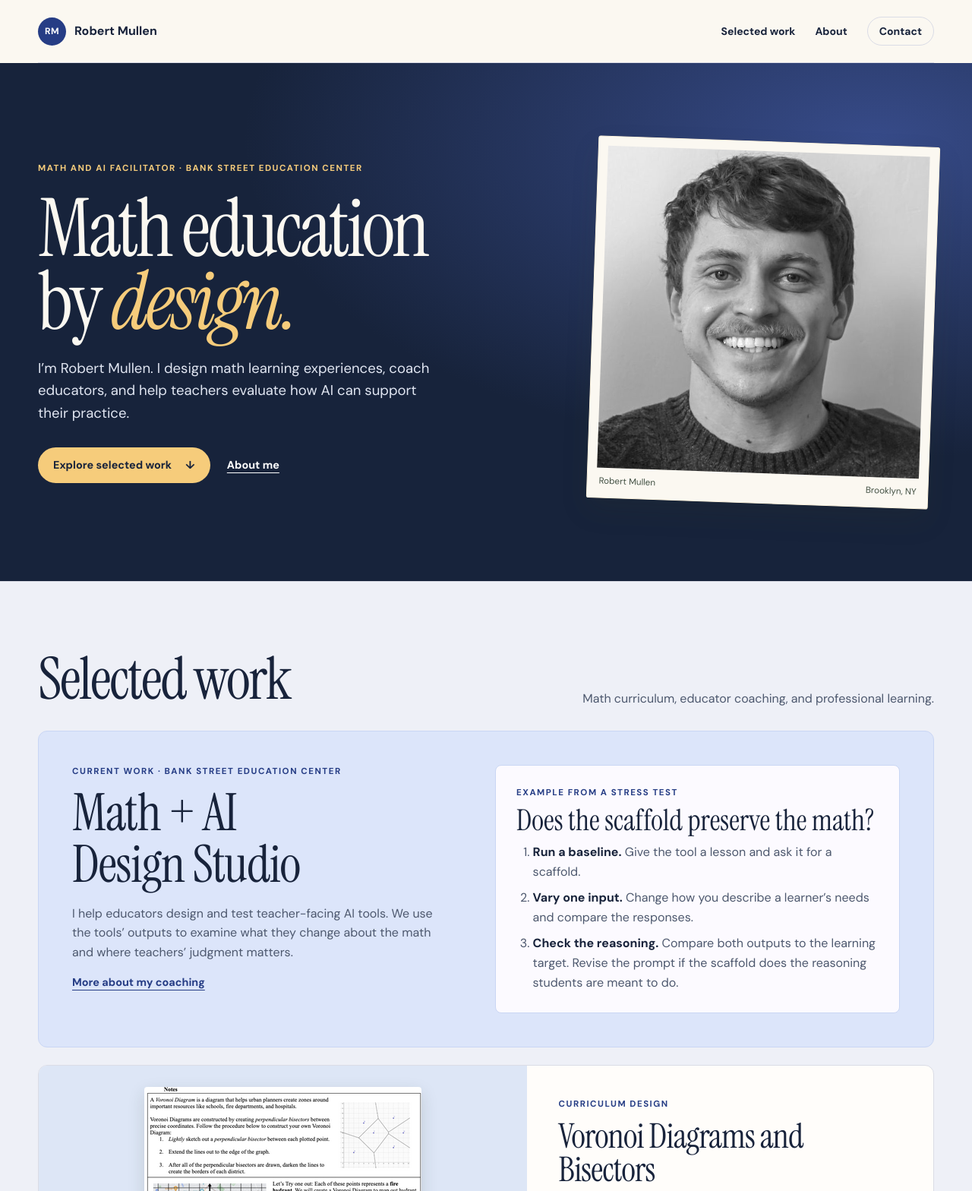
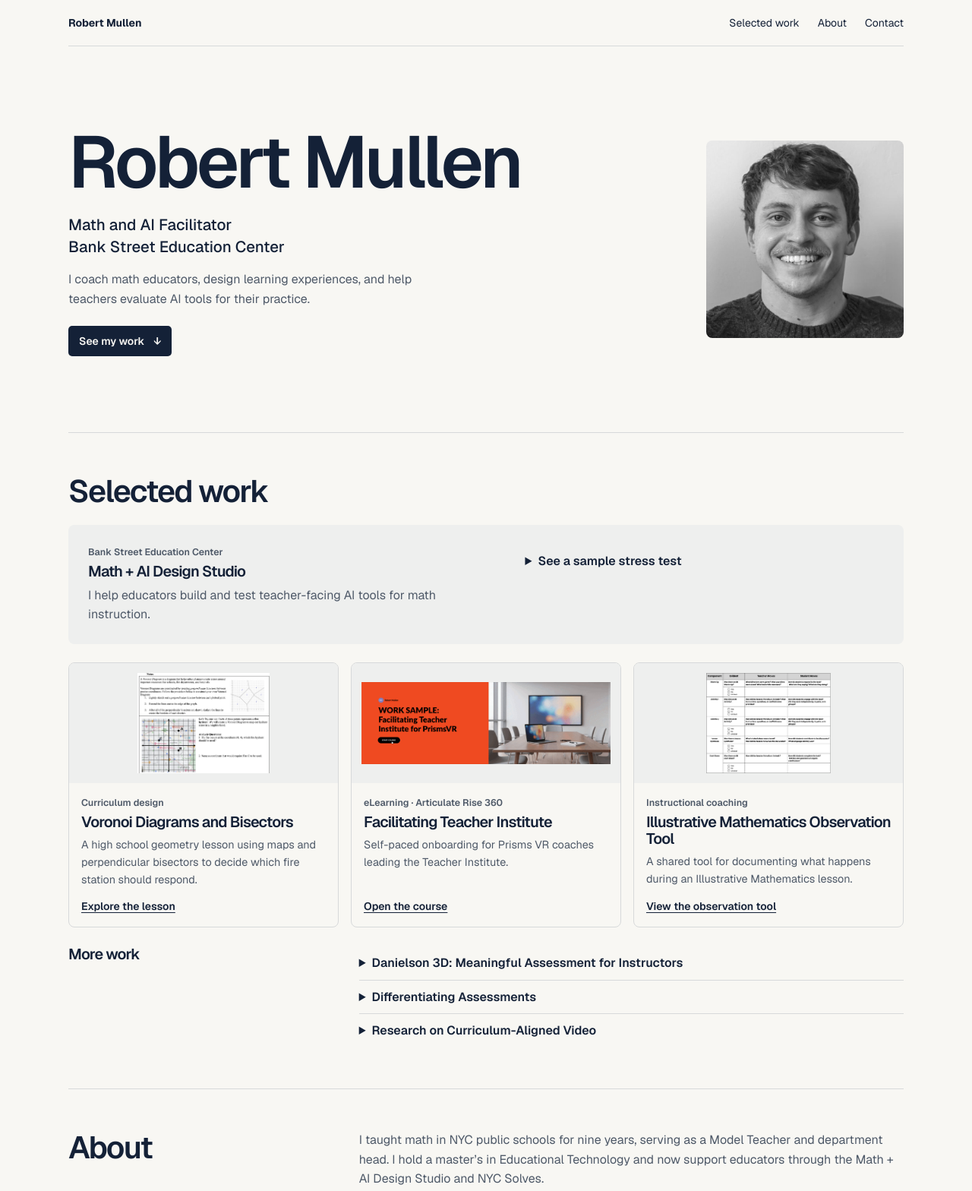
Before and after one commit to robertterencemullen-alt/Portfolio, a plain HTML site: page public/index.html in a window 1280 px wide. Shown: the top 1568 px of the page at 76% size. Drawn offline with nearby package versions, Linux system fonts and the light colour scheme.

Commit message:
Add files via upload

```diff
--- a/public/index.html
+++ b/public/index.html
@@ -5,65 +5,56 @@
 <meta name="viewport" content="width=device-width, initial-scale=1">
 <title>Robert Mullen | Math Education, Coaching & AI</title>
 <meta name="description" content="Selected work by Robert Mullen in math education, instructional design, and educator coaching.">
-<meta name="theme-color" content="#17233b">
+<meta name="theme-color" content="#142137">
 <link rel="stylesheet" href="style.css">
 <link rel="icon" href="media/favicon.svg" type="image/svg+xml">
 </head>
 <body id="top">
 <a class="skip" href="#main">Skip to content</a>
 <header class="wrap header">
-<a class="brand" href="#top"><span>RM</span> Robert Mullen</a>
+<a class="brand" href="#top">Robert Mullen</a>
 <nav aria-label="Main navigation"><a href="#work">Selected work</a><a href="#about">About</a><a class="contact-link" href="#contact">Contact</a></nav>
 </header>
 <main id="main">
-<section class="hero-band" aria-labelledby="intro">
-<div class="wrap hero">
-<div>
-<p class="eyebrow">Math and AI Facilitator · Bank Street Education Center</p>
-<h1 id="intro">Math education<br>by <em>design.</em></h1>
-<p class="lede">I’m Robert Mullen. I design math learning experiences, coach educators, and help teachers evaluate how AI can support their practice.</p>
-<div class="actions"><a class="button" href="#work">Explore selected work <span aria-hidden="true">↓</span></a><a class="line-link" href="#about">About me</a></div>
-</div>
-<figure class="portrait"><img src="media/robert.jpg" width="630" height="662" alt="Robert Mullen"><figcaption><span>Robert Mullen</span><span>Brooklyn, NY</span></figcaption></figure>
-</div>
+<section class="wrap hero" aria-labelledby="intro">
+  <div>
+    <h1 id="intro">Robert Mullen</h1>
+    <p class="role">Math and AI Facilitator<br>Bank Street Education Center</p>
+    <p class="lede">I coach math educators, design learning experiences, and help teachers evaluate AI tools for their practice.</p>
+    <a class="button" href="#work">See my work <span aria-hidden="true">↓</span></a>
+  </div>
+  <img class="portrait" src="media/robert.jpg" width="630" height="662" alt="Robert Mullen">
 </section>
-<section class="work-band" id="work">
-<div class="wrap">
-<div class="section-head"><h2>Selected work</h2><p>Math curriculum, educator coaching, and professional learning.</p></div>
-<article class="studio">
-<div class="studio-copy">
-<p class="eyebrow">Current work · Bank Street Education Center</p>
-<h3>Math + AI<br>Design Studio</h3>
-<p>I help educators design and test teacher-facing AI tools. We use the tools’ outputs to examine what they change about the math and where teachers’ judgment matters.</p>
-<a class="line-link" href="#about">More about my coaching</a>
-</div>
-<div class="studio-example">
-<p class="eyebrow">Example from a stress test</p>
-<h4>Does the scaffold preserve the math?</h4>
-<ol>
-<li><strong>Run a baseline.</strong> Give the tool a lesson and ask it for a scaffold.</li>
-<li><strong>Vary one input.</strong> Change how you describe a learner’s needs and compare the responses.</li>
-<li><strong>Check the reasoning.</strong> Compare both outputs to the learning target. Revise the prompt if the scaffold does the reasoning students are meant to do.</li>
-</ol>
-</div>
-</article>
+<section class="wrap work-band" id="work">
+  <h2>Selected work</h2>
+  <article class="studio">
+    <div>
+      <p class="eyebrow">Bank Street Education Center</p>
+      <h3>Math + AI Design Studio</h3>
+      <p>I help educators build and test teacher-facing AI tools for math instruction.</p>
+    </div>
+    <details>
+      <summary>See a sample stress test</summary>
+      <p>Ask an AI tool to scaffold a math task, then change how you describe a learner’s needs. Compare both outputs against the learning target to see whether students still do the intended reasoning.</p>
+    </details>
+  </article>
 <div class="projects">
 <article class="project featured">
 <div class="project-media map"><img src="media/voronoi.png" alt="Map from the Voronoi diagrams lesson" loading="lazy"></div>
 <div class="project-copy">
 <p class="eyebrow">Curriculum design</p>
 <h3>Voronoi Diagrams and Bisectors</h3>
-<p>Which fire station should respond? In this differentiated high school lesson, students use maps and perpendicular bisectors to determine which station serves each area.</p>
+<p>A high school geometry lesson using maps and perpendicular bisectors to decide which fire station should respond.</p>
 <a class="line-link" href="https://docs.google.com/document/d/1qEpuzX62lRay_-MUb-gONqkzhOq20P-nqtlenFmYsLM/edit?usp=sharing">Explore the lesson</a>
 </div>
 </article>
 <article class="project">
 <div class="project-media course"><img src="media/prisms.png" alt="A screen from the Prisms Teacher Institute onboarding course" loading="lazy"></div>
-<div class="project-copy"><p class="eyebrow">eLearning · Articulate Rise 360</p><h3>Facilitating Teacher Institute</h3><p>A self-paced onboarding prototype that prepares Prisms VR instructional coaches to facilitate the Teacher Institute.</p><a class="line-link" href="https://rmelearningsample.netlify.app/#/">Open the course</a></div>
+<div class="project-copy"><p class="eyebrow">eLearning · Articulate Rise 360</p><h3>Facilitating Teacher Institute</h3><p>Self-paced onboarding for Prisms VR coaches leading the Teacher Institute.</p><a class="line-link" href="https://rmelearningsample.netlify.app/#/">Open the course</a></div>
 </article>
 <article class="project">
 <div class="project-media observe"><img src="media/im.png" alt="Excerpt of the Illustrative Mathematics observation tool" loading="lazy"></div>
-<div class="project-copy"><p class="eyebrow">Instructional coaching</p><h3>Illustrative Mathematics Observation Tool</h3><p>A curriculum-aligned tool that gives coaches, teachers, and administrators a shared way to document what happens during an IM lesson.</p><a class="line-link" href="https://drive.google.com/file/d/1bH3zGAiXdYk-yeP8ndPLMOTgqct1OXKp/view">View the observation tool</a></div>
+<div class="project-copy"><p class="eyebrow">Instructional coaching</p><h3>Illustrative Mathematics Observation Tool</h3><p>A shared tool for documenting what happens during an Illustrative Mathematics lesson.</p><a class="line-link" href="https://drive.google.com/file/d/1bH3zGAiXdYk-yeP8ndPLMOTgqct1OXKp/view">View the observation tool</a></div>
 </article>
 </div>
 <div class="more">
@@ -74,19 +65,18 @@
 <details><summary>Research on Curriculum-Aligned Video</summary><p>My graduate action research examined how curriculum-aligned videos could supplement mathematics instruction, including during the shift to remote learning.</p><a class="line-link" href="https://drive.google.com/file/d/1gtDGnb9iR6Y5nunSrS15PR5Q4NtDPXbc/view">Read the thesis</a></details>
 </div>
 </div>
-</div>
 </section>
 <section class="wrap about" id="about">
-<div><p class="eyebrow">About</p><h2>From the classroom<br> to coaching</h2></div>
-<div><p>I spent nine years teaching math in New York City Public Schools, where I served as a Model Teacher and department head. That classroom experience informs how I coach teachers and design curriculum. I hold a master’s degree in Educational Technology.</p><p>As Math and AI Facilitator at the Bank Street Education Center, I work with both the Math + AI Design Studio and NYC Solves. My work brings together math instruction, professional learning, and the thoughtful use of emerging technology.</p></div>
+<h2>About</h2>
+<p>I taught math in NYC public schools for nine years, serving as a Model Teacher and department head. I hold a master’s in Educational Technology and now support educators through the Math + AI Design Studio and NYC Solves.</p>
 </section>
 <section class="wrap photography" aria-labelledby="photo-title">
-<div class="section-head"><h2 id="photo-title">Photography</h2><p>Selected photographs from my film and digital practice.</p></div>
+<div class="section-head"><h2 id="photo-title">Photography</h2></div>
 <div class="gallery"><img src="media/photo-1.jpg" alt="" loading="lazy"><img src="media/photo-2.jpg" alt="" loading="lazy"><img src="media/photo-3.jpg" alt="" loading="lazy"></div>
 
 </section>
 <section class="contact" id="contact"><div class="wrap contact-inner">
-<div><h2>Let’s talk.</h2><p>Get in touch about curriculum, coaching, or learning design.</p></div>
+<div><h2>Contact</h2></div>
 <div class="actions"><a class="button" href="mailto:robertterencemullen@gmail.com">Email me</a><a class="line-link" href="https://www.linkedin.com/in/mullenrobert/">LinkedIn</a></div>
 </div></section>
 </main>
--- a/public/style.css
+++ b/public/style.css
@@ -1,132 +1,138 @@
-@import url('https://fonts.googleapis.com/css2?family=DM+Sans:wght@400;500;600;700&family=Instrument+Serif:ital@0;1&display=swap');
-:root{--paper:#f7f4ec;--ink:#252b24;--blue:#254839;--muted:#526057;--border:#d8d8ca;--gold:#e8ecaa;--serif:"Instrument Serif",Georgia,serif;--sans:"DM Sans",system-ui,sans-serif}
-*{box-sizing:border-box}
-html{scroll-behavior:smooth}
-body{margin:0;color:var(--ink);background:var(--paper);font:16px/1.6 var(--sans)}
-a{color:inherit;text-underline-offset:5px}
-a:focus-visible,summary:focus-visible{outline:2px solid currentColor;outline-offset:5px}
-img{display:block;max-width:100%}
-h1,h2,h3,p,figure{margin:0}
-h1,h2,h3{font:400 1em/1 var(--serif)}
-h2{font-size:clamp(3rem,6vw,5rem);letter-spacing:-.027em}
-h3{font-size:clamp(2rem,3.5vw,3.15rem);letter-spacing:-.018em}
-.wrap{width:min(1180px,calc(100% - 96px));margin-inline:auto}
-.skip{position:absolute;left:12px;top:-100px;background:white;padding:10px;z-index:2}
-.skip:focus{top:12px}
-.header,.footer{display:flex;align-items:center;justify-content:space-between;gap:20px;padding:22px 0}
-.header{border-bottom:1px solid var(--border)}
-.brand,nav a,.footer a{text-decoration:none;font-weight:700}
-.brand{display:flex;align-items:center;gap:11px}
-.brand span{display:grid;place-items:center;background:var(--blue);color:white;width:37px;height:37px;border-radius:50%;font-size:12px;letter-spacing:.04em}
-nav{display:flex;align-items:center;gap:26px;font-size:14px}
-nav a:hover,.footer a:hover{text-decoration:underline}
-.contact-link{border:1px solid var(--border);border-radius:40px;padding:7px 15px}
-.hero{display:grid;grid-template-columns:1.45fr 1fr;gap:clamp(30px,6vw,92px);align-items:center;padding-block:clamp(56px,8vw,108px)}
-.eyebrow{font-size:.72rem;font-weight:700;letter-spacing:.13em;text-transform:uppercase;color:var(--blue)}
-.hero .eyebrow{display:flex;align-items:center;gap:10px}
-.hero .eyebrow span{display:inline-block;width:9px;height:9px;border-radius:50%;background:#71864e;flex:none}
-h1{font-size:clamp(4.25rem,8.3vw,8.3rem);line-height:.9;letter-spacing:-.035em;margin:23px 0 25px}
-h1 em{color:var(--blue);font-weight:400}
-.lede{color:var(--muted);font-size:clamp(1rem,1.6vw,1.16rem);max-width:520px}
-.actions{display:flex;align-items:center;flex-wrap:wrap;gap:22px;margin-top:29px}
-.button{display:inline-flex;align-items:center;justify-content:center;gap:18px;padding:12px 20px;background:var(--blue);color:white;border-radius:40px;text-decoration:none;font-weight:700;font-size:.9rem}
-.button:hover{background:#37614b}
-.line-link{font-size:.9rem;font-weight:700;color:var(--blue);text-decoration-thickness:1px}
-.line-link:hover{text-decoration-thickness:2px}
-.portrait{padding:12px;background:#e8e8d9;border:1px solid #dcdfcf;transform:rotate(2deg);box-shadow:0 16px 35px #343d2220}
-.portrait img{width:100%;height:auto;aspect-ratio:1/1;object-fit:cover}
-figcaption{display:flex;justify-content:space-between;gap:8px;padding:8px 3px 0;font-size:.73rem;color:#435144}
-.work-band{background:#eeeee3;border-block:1px solid var(--border);padding-block:clamp(48px,7vw,92px)}
-.section-head{display:flex;justify-content:space-between;align-items:end;gap:12px 30px;flex-wrap:wrap;margin-bottom:29px}
-.section-head p,.project p:not(.eyebrow),.more p,.about p:not(.eyebrow){color:var(--muted)}
-.projects{display:grid;grid-template-columns:1fr 1fr;gap:23px}
-.project{background:#fbfaf4;border:1px solid var(--border);border-radius:12px;overflow:hidden}
-.featured{display:grid;grid-template-columns:1.2fr 1fr;grid-column:1/-1;align-items:stretch}
-.project-media{height:230px;overflow:hidden;display:grid;place-items:center;padding:25px}
-.featured .project-media{height:100%;min-height:300px}
-.project-media img{max-height:100%;width:auto;object-fit:contain;box-shadow:0 8px 22px #27332126;border-radius:4px}
-.map{background:#dce5d5}
-.course{background:#e8dfcc}
-.observe{background:#dce5df}
-.project-copy{padding:clamp(22px,4vw,42px);display:flex;flex-direction:column;align-items:flex-start;justify-content:center}
-.project-copy h3{margin:10px 0 13px}
-.project-copy .line-link{margin-top:19px}
-.more,.about{display:grid;grid-template-columns:1fr 1.35fr;gap:30px}
-.more{margin-top:43px}
-details{border-bottom:1px solid #cbd1c3;padding:13px 0}
-details:first-child{border-top:1px solid #cbd1c3}
-summary{cursor:pointer;font-weight:700}
-details p{margin:10px 0}
-.detail-image{width:min(100%,460px);margin:15px 0 4px}
-.about{padding-block:clamp(55px,8vw,96px);border-bottom:1px solid var(--border)}
-.about h2{margin-top:12px}
-.about p:not(.eyebrow){font-size:1.1rem}
-.about p+p{margin-top:16px}
-.photography{padding-block:clamp(48px,7vw,84px)}
-.gallery{display:grid;grid-template-columns:repeat(3,1fr);gap:14px;margin-bottom:18px}
-.gallery img{width:100%;aspect-ratio:1.25;object-fit:cover;border-radius:6px}
-.contact{background:var(--blue);color:white;padding:50px 0}
-.contact-inner{display:flex;align-items:center;justify-content:space-between;flex-wrap:wrap;gap:18px 30px}
-.contact p{margin-top:9px;color:#edf0e4}
-.contact .actions{margin-top:0}
-.contact .button{background:var(--gold);color:#26362a}
-.contact .button:hover{background:#f6f8ce}
-.contact .line-link{color:white}
-.footer{font-size:.83rem;color:var(--muted)}
-@media(max-width:820px){.wrap{width:calc(100% - 48px)}.hero{gap:28px}h1{font-size:clamp(3.8rem,9vw,6rem)}.desktop{display:none}}
-@media(max-width:620px){.wrap{width:calc(100% - 36px)}.header{padding:15px 0;gap:12px}.brand{font-size:.85rem;gap:6px}.brand span{width:29px;height:29px;font-size:10px}nav{gap:12px;font-size:.8rem}.contact-link{padding:4px 8px}.hero,.projects,.featured,.more,.about{grid-template-columns:1fr}.hero{padding-block:45px;gap:30px}.portrait{width:min(92%,370px);justify-self:center}.featured .project-media{min-height:0;height:240px}.more,.about{gap:16px}.gallery{gap:6px}.footer{gap:10px}}
-@media(prefers-reduced-motion:reduce){html{scroll-behavior:auto}}
+@import url('https://fonts.googleapis.com/css2?family=Geist:wght@400;500;600;700&display=swap');
 
-/* The navy hero and blue accents carry through the portfolio. */
-:root{
-  --paper:#fbf8f1;
-  --ink:#18233b;
-  --blue:#263d85;
-  --muted:#4d586e;
-  --border:#dadce6;
-  --gold:#f6cc7b;
+:root {
+  --paper: #f8f7f3;
+  --navy: #142137;
+  --muted: #4e5968;
+  --rule: #d7d9da;
+  --surface: #eeefee;
 }
-.hero-band{
-  color:var(--paper);
-  background:
-    radial-gradient(ellipse at 90% 15%,#374b89 0%,transparent 51%),
-    #17233b;
+* { box-sizing: border-box; }
+html { scroll-behavior: smooth; }
+body {
+  margin: 0;
+  background: var(--paper);
+  color: var(--navy);
+  font: 16px/1.6 Geist, system-ui, sans-serif;
 }
-.hero{min-width:0}
-.hero .eyebrow{color:#f6cc7b}
-.hero .eyebrow span{background:var(--gold)}
-.hero h1 em{color:var(--gold)}
-.hero .lede{color:#e1e6f2}
-.hero .line-link{color:white}
-.hero .button{background:var(--gold);color:var(--ink)}
-.hero .button:hover{background:#ffe2a9}
-.portrait{background:var(--paper);border-color:#fff5df;border-radius:3px}
-.portrait img{object-position:center 44%}
-.work-band{background:#eef0f7}
-.project{background:#fffdfa}
-.map{background:#dde6f6}
-.course{background:#f2e7d7}
-.observe{background:#e5e9f3}
-.studio{
-  display:grid;
-  grid-template-columns:1fr 1fr;
-  gap:24px;
-  margin-bottom:23px;
-  padding:clamp(22px,4vw,44px);
-  background:#dce5fa;
-  border:1px solid #c9d6f4;
-  border-radius:12px;
+h1, h2, h3, p { margin: 0; }
+h1, h2, h3 { line-height: 1.1; letter-spacing: -.04em; }
+h1 { font-size: clamp(3rem, 7.5vw, 6.3rem); font-weight: 600; }
+h2 { font-size: clamp(1.85rem, 3.2vw, 2.65rem); font-weight: 600; }
+h3 { font-size: 1.24rem; font-weight: 600; }
+a { color: inherit; text-underline-offset: .24em; }
+a:focus-visible, summary:focus-visible { outline: 2px solid var(--navy); outline-offset: 5px; }
+img { max-width: 100%; display: block; }
+.wrap { width: min(1100px, calc(100% - 80px)); margin-inline: auto; }
+.skip { position: absolute; left: 16px; top: -100px; background: var(--paper); padding: 8px 12px; }
+.skip:focus { top: 12px; }
+.header, .footer {
+  display: flex;
+  justify-content: space-between;
+  align-items: center;
+  gap: 10px 24px;
+  flex-wrap: wrap;
+  padding-block: 19px;
+  font-size: .875rem;
 }
-.studio-copy h3{font-size:clamp(3rem,5.3vw,5.15rem);margin:12px 0 17px}
-.studio-copy p:not(.eyebrow){max-width:46ch;color:var(--muted)}
-.studio-copy .line-link{display:inline-block;margin-top:16px}
-.studio-example{align-self:center;background:#fcfaff;border:1px solid #c9d6f4;border-radius:8px;padding:clamp(16px,3vw,27px)}
-.studio-example h4{font:400 clamp(1.85rem,3vw,2.5rem)/1 var(--serif);margin:8px 0 10px}
-.studio-example ol{padding-left:1.35rem;margin:0;color:var(--muted)}
-.studio-example li+li{margin-top:.55rem}
-.studio-example strong{color:var(--ink)}
-.contact{background:#17233b}
-.button:hover{background:#364f9c}
-.details-qr{width:min(100%,230px)}
-@media(max-width:680px){.studio{grid-template-columns:1fr}}
-@media(max-width:420px){.header{flex-wrap:wrap}.hero h1{font-size:clamp(3.2rem,14vw,4.25rem)}}
+.header { border-bottom: 1px solid var(--rule); }
+.header a { text-decoration: none; }
+.header a:hover { text-decoration: underline; }
+.brand { font-weight: 700; }
+nav, .actions { display: flex; gap: 12px 24px; flex-wrap: wrap; align-items: center; }
+.hero {
+  display: grid;
+  grid-template-columns: minmax(0, 1fr) minmax(170px, 260px);
+  align-items: center;
+  gap: clamp(24px, 6vw, 80px);
+  padding-block: clamp(45px, 8vw, 100px);
+}
+.portrait {
+  width: 100%;
+  height: auto;
+  aspect-ratio: 1;
+  object-fit: cover;
+  object-position: center 42%;
+  border-radius: 8px;
+}
+.role { margin-top: 15px; font-size: clamp(1.05rem, 1.8vw, 1.28rem); line-height: 1.4; font-weight: 500; }
+.lede { max-width: 46ch; margin: 16px 0 22px; color: var(--muted); }
+.button {
+  display: inline-flex;
+  align-items: center;
+  gap: 12px;
+  color: var(--paper);
+  background: var(--navy);
+  border-radius: 5px;
+  padding: 9px 14px;
+  font-size: .875rem;
+  font-weight: 600;
+  text-decoration: none;
+}
+.button:hover { background: #30435d; }
+.work-band, .about, .photography, .contact-inner {
+  border-top: 1px solid var(--rule);
+  padding-block: clamp(32px, 5vw, 54px);
+}
+.studio {
+  margin: 22px 0 24px;
+  display: grid;
+  grid-template-columns: 1.15fr 1fr;
+  gap: 12px 32px;
+  align-items: start;
+  background: var(--surface);
+  border-radius: 8px;
+  padding: clamp(17px, 3vw, 26px);
+}
+.eyebrow { color: var(--muted); font-size: .78rem; font-weight: 600; }
+.studio h3, .project h3 { margin: 5px 0 7px; }
+.studio p:not(.eyebrow), .project p:not(.eyebrow), details p, .about p { color: var(--muted); }
+details { padding: 9px 0; }
+details p { margin: 8px 0; }
+summary { cursor: pointer; font-weight: 600; }
+.projects, .gallery { display: grid; grid-template-columns: repeat(3, minmax(0, 1fr)); gap: 16px; }
+.project {
+  display: flex;
+  flex-direction: column;
+  overflow: hidden;
+  border: 1px solid var(--rule);
+  border-radius: 8px;
+}
+.project-media {
+  height: 158px;
+  background: var(--surface);
+  padding: 13px;
+  display: grid;
+  place-items: center;
+}
+.project-media img { width: 100%; height: 132px; object-fit: contain; }
+.project-copy { display: flex; flex: 1; flex-direction: column; padding: 16px; font-size: .9rem; }
+.project-copy .line-link { margin-top: auto; padding-top: 12px; align-self: flex-start; }
+.line-link { font-size: .875rem; font-weight: 600; }
+.more, .about, .contact-inner {
+  display: grid;
+  grid-template-columns: minmax(120px, 1fr) minmax(0, 2fr);
+  gap: 14px 24px;
+}
+.more { margin-top: 25px; }
+.more details + details { border-top: 1px solid var(--rule); }
+.detail-image { width: min(100%, 390px); margin-block: 10px; }
+.details-qr { width: min(100%, 200px); height: auto; }
+.gallery { margin-top: 18px; }
+.gallery img { width: 100%; aspect-ratio: 1.45; object-fit: cover; border-radius: 5px; }
+.footer { border-top: 1px solid var(--rule); color: var(--muted); }
+@media (max-width: 720px) {
+  .wrap { width: calc(100% - 36px); }
+  .projects { grid-template-columns: repeat(2, minmax(0, 1fr)); }
+  .hero { grid-template-columns: 1fr 155px; }
+}
+@media (max-width: 510px) {
+  nav { gap: 12px; }
+  .hero { grid-template-columns: 1fr; gap: 19px; }
+  .portrait { width: 134px; }
+  .projects, .studio, .more, .about, .contact-inner { grid-template-columns: 1fr; }
+  .gallery { gap: 7px; }
+}
+@media (prefers-reduced-motion: reduce) {
+  html { scroll-behavior: auto; }
+}
```
